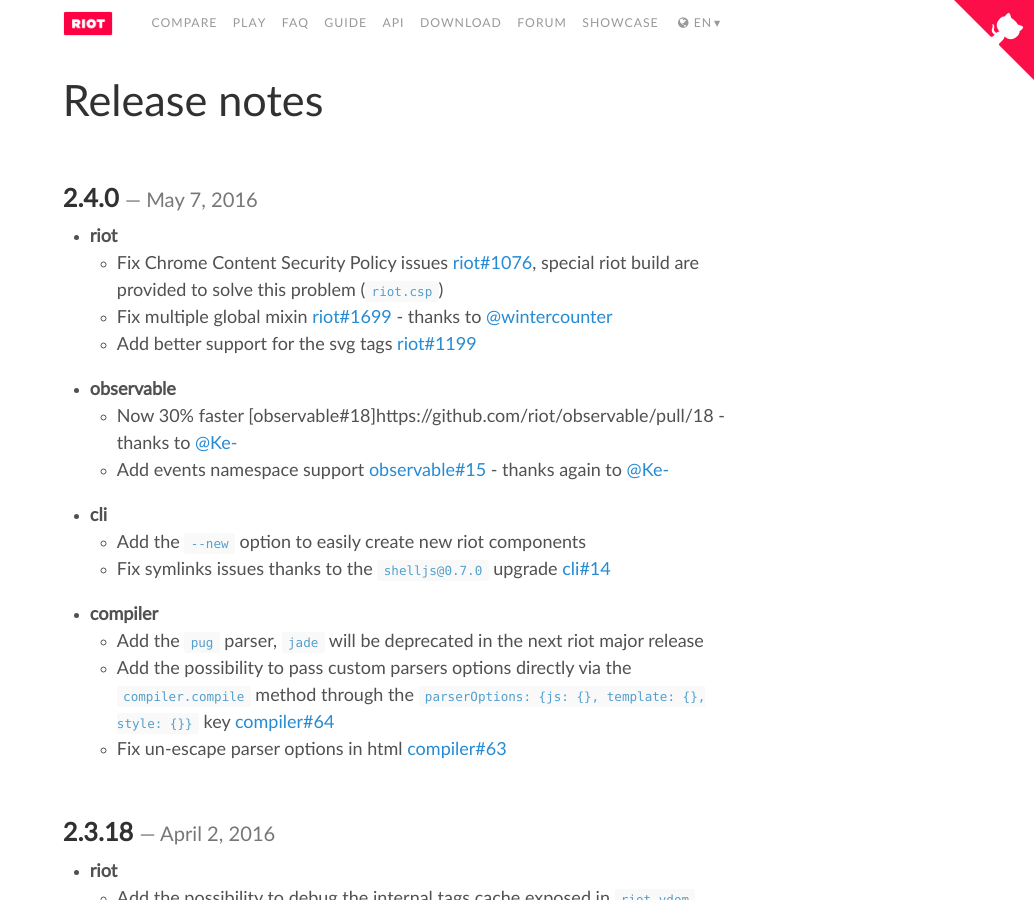
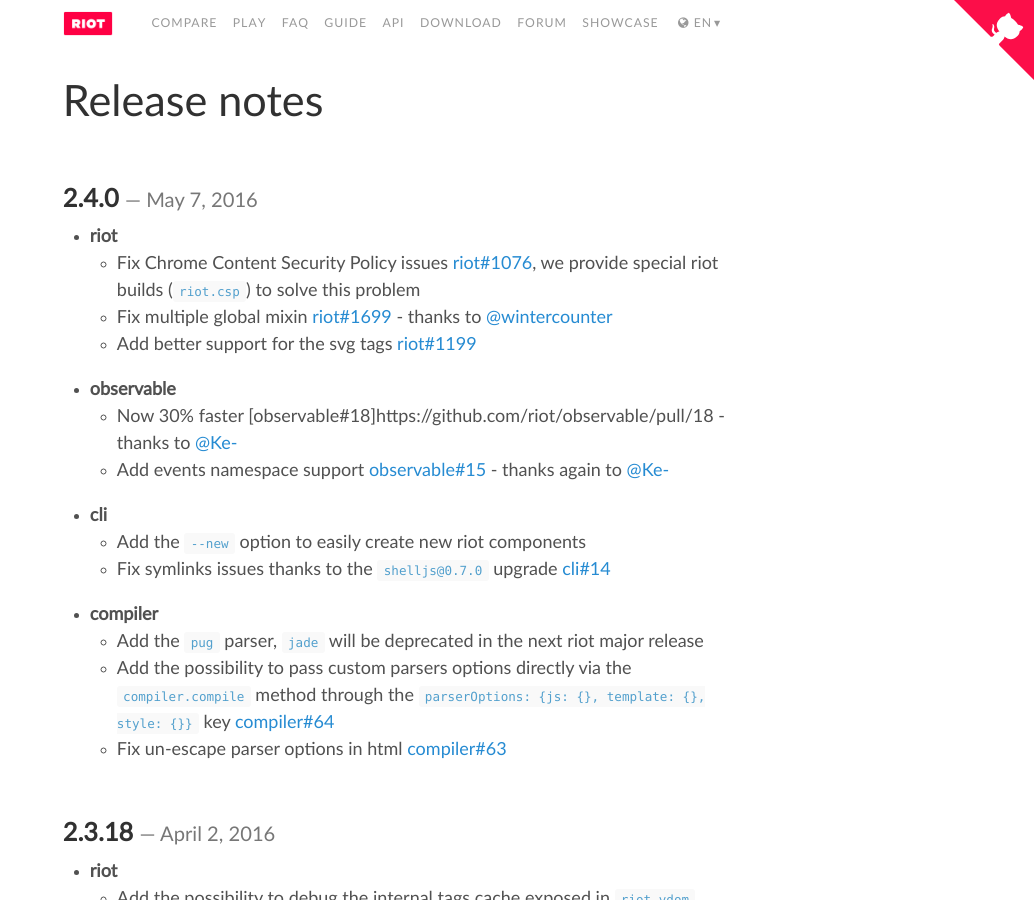
Before and after one commit to riot/riot.github.io, a Jekyll site: the page built from release-notes.md, in a window 1280 px wide and 900 px high. Shown: the whole window, without its empty margins (246-1280 px from the left). Built offline with Jekyll 4.4.1, drawn with Linux system fonts in a browser that asks for light colours; nearby versions of some CDN libraries; emoji names are drawn with the system emoji font.

Commit message:
fixed: typo

```diff
--- a/release-notes.md
+++ b/release-notes.md
@@ -9,7 +9,7 @@
 ## 2.4.0 *May 7, 2016*
 
 - __riot__
-  - Fix Chrome Content Security Policy issues [riot#1076](https://github.com/riot/riot/issues/1076), special riot build are provided to solve this problem (`riot.csp`)
+  - Fix Chrome Content Security Policy issues [riot#1076](https://github.com/riot/riot/issues/1076), we provide special riot builds (`riot.csp`) to solve this problem
   - Fix multiple global mixin [riot#1699](https://github.com/riot/riot/issues/1699) - thanks to [@wintercounter](https://github.com/wintercounter)
   - Add better support for the svg tags [riot#1199](https://github.com/riot/riot/issues/1199)
 
```
